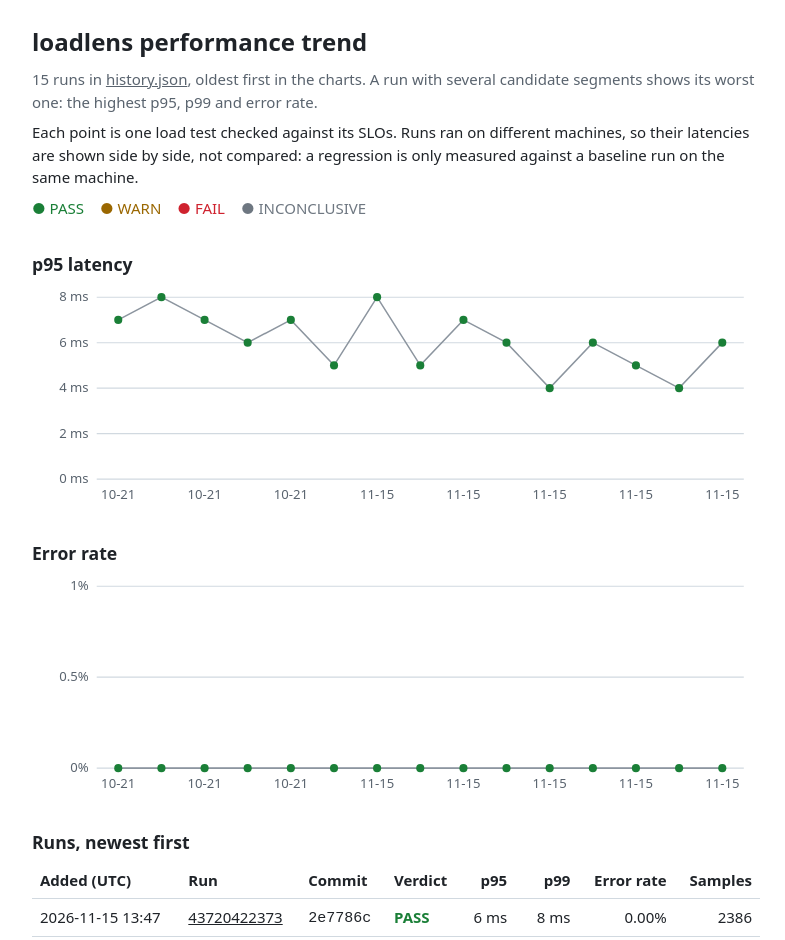
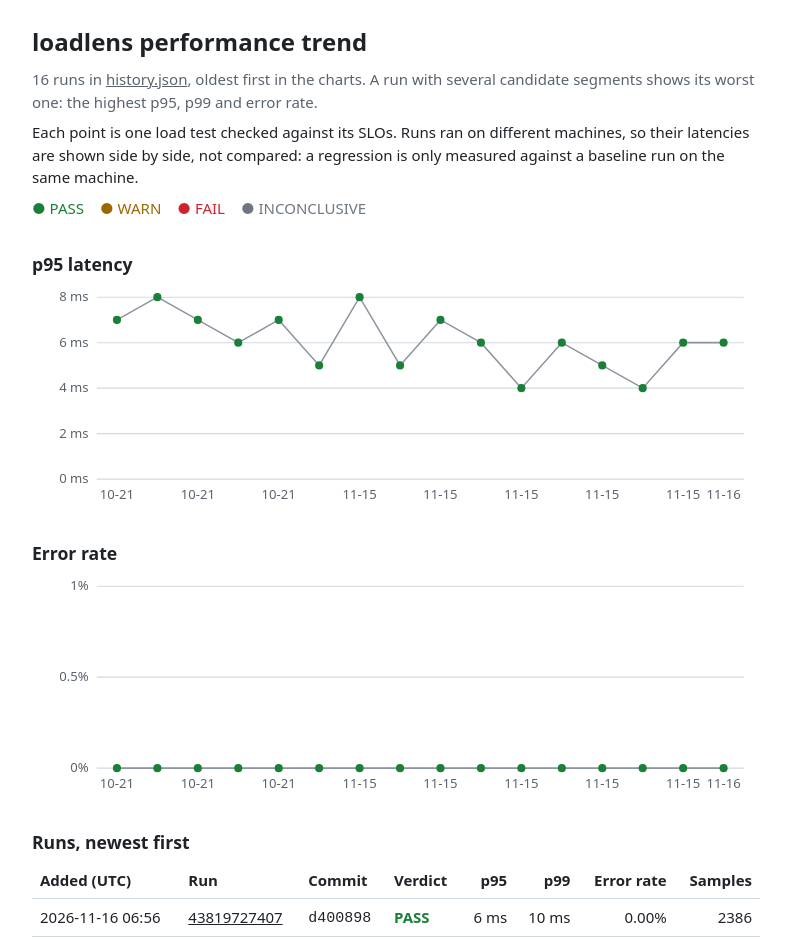
Before and after one commit to BazanJeremy/loadlens, a plain HTML site: page index.html in a window 1280 px wide. Shown: the top 940 px of the page, without its empty margins (244-1029 px from the left). Drawn offline with Linux system fonts and the light colour scheme.

Commit message:
trend: add run 43819727407 (d400898d22f4734cd72b68a89bd04be1077b3b19)

```diff
--- a/index.html
+++ b/index.html
@@ -40,7 +40,7 @@ a { color: inherit; }
 <body>
 <main>
 <h1>loadlens performance trend</h1>
-<p class="muted">15 runs in <a href="history.json">history.json</a>, oldest first in the charts. A run with several candidate segments shows its worst one: the highest p95, p99 and error rate.</p>
+<p class="muted">16 runs in <a href="history.json">history.json</a>, oldest first in the charts. A run with several candidate segments shows its worst one: the highest p95, p99 and error rate.</p>
 <p>Each point is one load test checked against its SLOs. Runs ran on different machines, so their latencies are shown side by side, not compared: a regression is only measured against a baseline run on the same machine.</p>
 <p class="legend"><span class="pass">● PASS</span><span class="warn">● WARN</span><span class="fail">● FAIL</span><span class="inconclusive">● INCONCLUSIVE</span></p>
 <h2>p95 latency</h2>
@@ -50,64 +50,69 @@ a { color: inherit; }
 <line class="grid" x1="64" x2="704" y1="102.0" y2="102.0"/><text x="56" y="106.0" text-anchor="end">4 ms</text>
 <line class="grid" x1="64" x2="704" y1="57.0" y2="57.0"/><text x="56" y="61.0" text-anchor="end">6 ms</text>
 <line class="grid" x1="64" x2="704" y1="12.0" y2="12.0"/><text x="56" y="16.0" text-anchor="end">8 ms</text>
-<polyline class="trace" points="85.3,34.5 128.0,12.0 170.7,34.5 213.3,57.0 256.0,34.5 298.7,79.5 341.3,12.0 384.0,79.5 426.7,34.5 469.3,57.0 512.0,102.0 554.7,57.0 597.3,79.5 640.0,102.0 682.7,57.0"/>
-<text x="85.3" y="212" text-anchor="middle">10-21</text>
-<circle class="pass" cx="85.3" cy="34.5" r="4"><title>2026-10-21 09:12 UTC, 5f4b119: 7 ms, PASS</title></circle>
-<circle class="pass" cx="128.0" cy="12.0" r="4"><title>2026-10-21 09:22 UTC, 5f4b119: 8 ms, PASS</title></circle>
-<text x="170.7" y="212" text-anchor="middle">10-21</text>
-<circle class="pass" cx="170.7" cy="34.5" r="4"><title>2026-10-21 11:06 UTC, 5f4b119: 7 ms, PASS</title></circle>
-<circle class="pass" cx="213.3" cy="57.0" r="4"><title>2026-10-21 11:30 UTC, 1e0b00b: 6 ms, PASS</title></circle>
-<text x="256.0" y="212" text-anchor="middle">10-21</text>
-<circle class="pass" cx="256.0" cy="34.5" r="4"><title>2026-10-21 12:50 UTC, da9b9fa: 7 ms, PASS</title></circle>
-<circle class="pass" cx="298.7" cy="79.5" r="4"><title>2026-10-21 13:53 UTC, d692916: 5 ms, PASS</title></circle>
-<text x="341.3" y="212" text-anchor="middle">11-15</text>
-<circle class="pass" cx="341.3" cy="12.0" r="4"><title>2026-11-15 07:45 UTC, b26f802: 8 ms, PASS</title></circle>
-<circle class="pass" cx="384.0" cy="79.5" r="4"><title>2026-11-15 12:42 UTC, 5a68c9c: 5 ms, PASS</title></circle>
-<text x="426.7" y="212" text-anchor="middle">11-15</text>
-<circle class="pass" cx="426.7" cy="34.5" r="4"><title>2026-11-15 12:51 UTC, 61f9986: 7 ms, PASS</title></circle>
-<circle class="pass" cx="469.3" cy="57.0" r="4"><title>2026-11-15 12:58 UTC, 0dc3da1: 6 ms, PASS</title></circle>
-<text x="512.0" y="212" text-anchor="middle">11-15</text>
-<circle class="pass" cx="512.0" cy="102.0" r="4"><title>2026-11-15 13:06 UTC, 51db02e: 4 ms, PASS</title></circle>
-<circle class="pass" cx="554.7" cy="57.0" r="4"><title>2026-11-15 13:19 UTC, bd9d7af: 6 ms, PASS</title></circle>
-<text x="597.3" y="212" text-anchor="middle">11-15</text>
-<circle class="pass" cx="597.3" cy="79.5" r="4"><title>2026-11-15 13:28 UTC, bc0c1ba: 5 ms, PASS</title></circle>
-<circle class="pass" cx="640.0" cy="102.0" r="4"><title>2026-11-15 13:35 UTC, 627f6cc: 4 ms, PASS</title></circle>
-<text x="682.7" y="212" text-anchor="middle">11-15</text>
-<circle class="pass" cx="682.7" cy="57.0" r="4"><title>2026-11-15 13:47 UTC, 2e7786c: 6 ms, PASS</title></circle>
+<polyline class="trace" points="84.0,34.5 124.0,12.0 164.0,34.5 204.0,57.0 244.0,34.5 284.0,79.5 324.0,12.0 364.0,79.5 404.0,34.5 444.0,57.0 484.0,102.0 524.0,57.0 564.0,79.5 604.0,102.0 644.0,57.0 684.0,57.0"/>
+<text x="84.0" y="212" text-anchor="middle">10-21</text>
+<circle class="pass" cx="84.0" cy="34.5" r="4"><title>2026-10-21 09:12 UTC, 5f4b119: 7 ms, PASS</title></circle>
+<circle class="pass" cx="124.0" cy="12.0" r="4"><title>2026-10-21 09:22 UTC, 5f4b119: 8 ms, PASS</title></circle>
+<text x="164.0" y="212" text-anchor="middle">10-21</text>
+<circle class="pass" cx="164.0" cy="34.5" r="4"><title>2026-10-21 11:06 UTC, 5f4b119: 7 ms, PASS</title></circle>
+<circle class="pass" cx="204.0" cy="57.0" r="4"><title>2026-10-21 11:30 UTC, 1e0b00b: 6 ms, PASS</title></circle>
+<text x="244.0" y="212" text-anchor="middle">10-21</text>
+<circle class="pass" cx="244.0" cy="34.5" r="4"><title>2026-10-21 12:50 UTC, da9b9fa: 7 ms, PASS</title></circle>
+<circle class="pass" cx="284.0" cy="79.5" r="4"><title>2026-10-21 13:53 UTC, d692916: 5 ms, PASS</title></circle>
+<text x="324.0" y="212" text-anchor="middle">11-15</text>
+<circle class="pass" cx="324.0" cy="12.0" r="4"><title>2026-11-15 07:45 UTC, b26f802: 8 ms, PASS</title></circle>
+<circle class="pass" cx="364.0" cy="79.5" r="4"><title>2026-11-15 12:42 UTC, 5a68c9c: 5 ms, PASS</title></circle>
+<text x="404.0" y="212" text-anchor="middle">11-15</text>
+<circle class="pass" cx="404.0" cy="34.5" r="4"><title>2026-11-15 12:51 UTC, 61f9986: 7 ms, PASS</title></circle>
+<circle class="pass" cx="444.0" cy="57.0" r="4"><title>2026-11-15 12:58 UTC, 0dc3da1: 6 ms, PASS</title></circle>
+<text x="484.0" y="212" text-anchor="middle">11-15</text>
+<circle class="pass" cx="484.0" cy="102.0" r="4"><title>2026-11-15 13:06 UTC, 51db02e: 4 ms, PASS</title></circle>
+<circle class="pass" cx="524.0" cy="57.0" r="4"><title>2026-11-15 13:19 UTC, bd9d7af: 6 ms, PASS</title></circle>
+<text x="564.0" y="212" text-anchor="middle">11-15</text>
+<circle class="pass" cx="564.0" cy="79.5" r="4"><title>2026-11-15 13:28 UTC, bc0c1ba: 5 ms, PASS</title></circle>
+<circle class="pass" cx="604.0" cy="102.0" r="4"><title>2026-11-15 13:35 UTC, 627f6cc: 4 ms, PASS</title></circle>
+<text x="644.0" y="212" text-anchor="middle">11-15</text>
+<circle class="pass" cx="644.0" cy="57.0" r="4"><title>2026-11-15 13:47 UTC, 2e7786c: 6 ms, PASS</title></circle>
+<text x="684.0" y="212" text-anchor="middle">11-16</text>
+<circle class="pass" cx="684.0" cy="57.0" r="4"><title>2026-11-16 06:56 UTC, d400898: 6 ms, PASS</title></circle>
 </svg>
 <h2>Error rate</h2>
 <svg viewBox="0 0 720 220" role="img" aria-label="Error rate per run">
 <line class="grid" x1="64" x2="704" y1="192.0" y2="192.0"/><text x="56" y="196.0" text-anchor="end">0%</text>
 <line class="grid" x1="64" x2="704" y1="102.0" y2="102.0"/><text x="56" y="106.0" text-anchor="end">0.5%</text>
 <line class="grid" x1="64" x2="704" y1="12.0" y2="12.0"/><text x="56" y="16.0" text-anchor="end">1%</text>
-<polyline class="trace" points="85.3,192.0 128.0,192.0 170.7,192.0 213.3,192.0 256.0,192.0 298.7,192.0 341.3,192.0 384.0,192.0 426.7,192.0 469.3,192.0 512.0,192.0 554.7,192.0 597.3,192.0 640.0,192.0 682.7,192.0"/>
-<text x="85.3" y="212" text-anchor="middle">10-21</text>
-<circle class="pass" cx="85.3" cy="192.0" r="4"><title>2026-10-21 09:12 UTC, 5f4b119: 0%, PASS</title></circle>
-<circle class="pass" cx="128.0" cy="192.0" r="4"><title>2026-10-21 09:22 UTC, 5f4b119: 0%, PASS</title></circle>
-<text x="170.7" y="212" text-anchor="middle">10-21</text>
-<circle class="pass" cx="170.7" cy="192.0" r="4"><title>2026-10-21 11:06 UTC, 5f4b119: 0%, PASS</title></circle>
-<circle class="pass" cx="213.3" cy="192.0" r="4"><title>2026-10-21 11:30 UTC, 1e0b00b: 0%, PASS</title></circle>
-<text x="256.0" y="212" text-anchor="middle">10-21</text>
-<circle class="pass" cx="256.0" cy="192.0" r="4"><title>2026-10-21 12:50 UTC, da9b9fa: 0%, PASS</title></circle>
-<circle class="pass" cx="298.7" cy="192.0" r="4"><title>2026-10-21 13:53 UTC, d692916: 0%, PASS</title></circle>
-<text x="341.3" y="212" text-anchor="middle">11-15</text>
-<circle class="pass" cx="341.3" cy="192.0" r="4"><title>2026-11-15 07:45 UTC, b26f802: 0%, PASS</title></circle>
-<circle class="pass" cx="384.0" cy="192.0" r="4"><title>2026-11-15 12:42 UTC, 5a68c9c: 0%, PASS</title></circle>
-<text x="426.7" y="212" text-anchor="middle">11-15</text>
-<circle class="pass" cx="426.7" cy="192.0" r="4"><title>2026-11-15 12:51 UTC, 61f9986: 0%, PASS</title></circle>
-<circle class="pass" cx="469.3" cy="192.0" r="4"><title>2026-11-15 12:58 UTC, 0dc3da1: 0%, PASS</title></circle>
-<text x="512.0" y="212" text-anchor="middle">11-15</text>
-<circle class="pass" cx="512.0" cy="192.0" r="4"><title>2026-11-15 13:06 UTC, 51db02e: 0%, PASS</title></circle>
-<circle class="pass" cx="554.7" cy="192.0" r="4"><title>2026-11-15 13:19 UTC, bd9d7af: 0%, PASS</title></circle>
-<text x="597.3" y="212" text-anchor="middle">11-15</text>
-<circle class="pass" cx="597.3" cy="192.0" r="4"><title>2026-11-15 13:28 UTC, bc0c1ba: 0%, PASS</title></circle>
-<circle class="pass" cx="640.0" cy="192.0" r="4"><title>2026-11-15 13:35 UTC, 627f6cc: 0%, PASS</title></circle>
-<text x="682.7" y="212" text-anchor="middle">11-15</text>
-<circle class="pass" cx="682.7" cy="192.0" r="4"><title>2026-11-15 13:47 UTC, 2e7786c: 0%, PASS</title></circle>
+<polyline class="trace" points="84.0,192.0 124.0,192.0 164.0,192.0 204.0,192.0 244.0,192.0 284.0,192.0 324.0,192.0 364.0,192.0 404.0,192.0 444.0,192.0 484.0,192.0 524.0,192.0 564.0,192.0 604.0,192.0 644.0,192.0 684.0,192.0"/>
+<text x="84.0" y="212" text-anchor="middle">10-21</text>
+<circle class="pass" cx="84.0" cy="192.0" r="4"><title>2026-10-21 09:12 UTC, 5f4b119: 0%, PASS</title></circle>
+<circle class="pass" cx="124.0" cy="192.0" r="4"><title>2026-10-21 09:22 UTC, 5f4b119: 0%, PASS</title></circle>
+<text x="164.0" y="212" text-anchor="middle">10-21</text>
+<circle class="pass" cx="164.0" cy="192.0" r="4"><title>2026-10-21 11:06 UTC, 5f4b119: 0%, PASS</title></circle>
+<circle class="pass" cx="204.0" cy="192.0" r="4"><title>2026-10-21 11:30 UTC, 1e0b00b: 0%, PASS</title></circle>
+<text x="244.0" y="212" text-anchor="middle">10-21</text>
+<circle class="pass" cx="244.0" cy="192.0" r="4"><title>2026-10-21 12:50 UTC, da9b9fa: 0%, PASS</title></circle>
+<circle class="pass" cx="284.0" cy="192.0" r="4"><title>2026-10-21 13:53 UTC, d692916: 0%, PASS</title></circle>
+<text x="324.0" y="212" text-anchor="middle">11-15</text>
+<circle class="pass" cx="324.0" cy="192.0" r="4"><title>2026-11-15 07:45 UTC, b26f802: 0%, PASS</title></circle>
+<circle class="pass" cx="364.0" cy="192.0" r="4"><title>2026-11-15 12:42 UTC, 5a68c9c: 0%, PASS</title></circle>
+<text x="404.0" y="212" text-anchor="middle">11-15</text>
+<circle class="pass" cx="404.0" cy="192.0" r="4"><title>2026-11-15 12:51 UTC, 61f9986: 0%, PASS</title></circle>
+<circle class="pass" cx="444.0" cy="192.0" r="4"><title>2026-11-15 12:58 UTC, 0dc3da1: 0%, PASS</title></circle>
+<text x="484.0" y="212" text-anchor="middle">11-15</text>
+<circle class="pass" cx="484.0" cy="192.0" r="4"><title>2026-11-15 13:06 UTC, 51db02e: 0%, PASS</title></circle>
+<circle class="pass" cx="524.0" cy="192.0" r="4"><title>2026-11-15 13:19 UTC, bd9d7af: 0%, PASS</title></circle>
+<text x="564.0" y="212" text-anchor="middle">11-15</text>
+<circle class="pass" cx="564.0" cy="192.0" r="4"><title>2026-11-15 13:28 UTC, bc0c1ba: 0%, PASS</title></circle>
+<circle class="pass" cx="604.0" cy="192.0" r="4"><title>2026-11-15 13:35 UTC, 627f6cc: 0%, PASS</title></circle>
+<text x="644.0" y="212" text-anchor="middle">11-15</text>
+<circle class="pass" cx="644.0" cy="192.0" r="4"><title>2026-11-15 13:47 UTC, 2e7786c: 0%, PASS</title></circle>
+<text x="684.0" y="212" text-anchor="middle">11-16</text>
+<circle class="pass" cx="684.0" cy="192.0" r="4"><title>2026-11-16 06:56 UTC, d400898: 0%, PASS</title></circle>
 </svg>
 <h2>Runs, newest first</h2>
 <div class="table"><table>
 <thead><tr><th>Added (UTC)</th><th>Run</th><th>Commit</th><th>Verdict</th><th>p95</th><th>p99</th><th>Error rate</th><th>Samples</th></tr></thead><tbody>
+<tr><td>2026-11-16 06:56</td><td><a href="https://github.com/BazanJeremy/loadlens/actions/runs/43819727407">43819727407</a></td><td><code>d400898</code></td><td class="level pass">PASS</td><td>6 ms</td><td>10 ms</td><td>0.00%</td><td>2386</td></tr>
 <tr><td>2026-11-15 13:47</td><td><a href="https://github.com/BazanJeremy/loadlens/actions/runs/43720422373">43720422373</a></td><td><code>2e7786c</code></td><td class="level pass">PASS</td><td>6 ms</td><td>8 ms</td><td>0.00%</td><td>2386</td></tr>
 <tr><td>2026-11-15 13:35</td><td><a href="https://github.com/BazanJeremy/loadlens/actions/runs/43719434417">43719434417</a></td><td><code>627f6cc</code></td><td class="level pass">PASS</td><td>4 ms</td><td>5 ms</td><td>0.00%</td><td>2386</td></tr>
 <tr><td>2026-11-15 13:28</td><td><a href="https://github.com/BazanJeremy/loadlens/actions/runs/43718743831">43718743831</a></td><td><code>bc0c1ba</code></td><td class="level pass">PASS</td><td>5 ms</td><td>7 ms</td><td>0.00%</td><td>2386</td></tr>
```
Also changed, not shown: history.json (+22 -0 lines).
